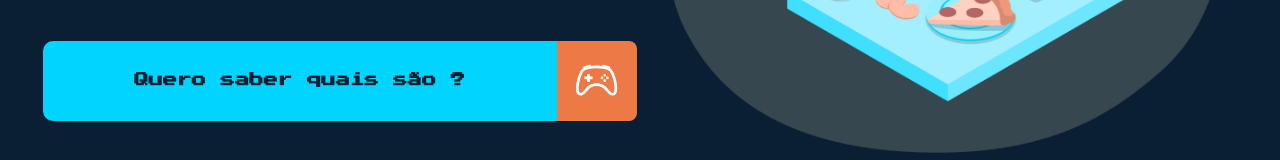
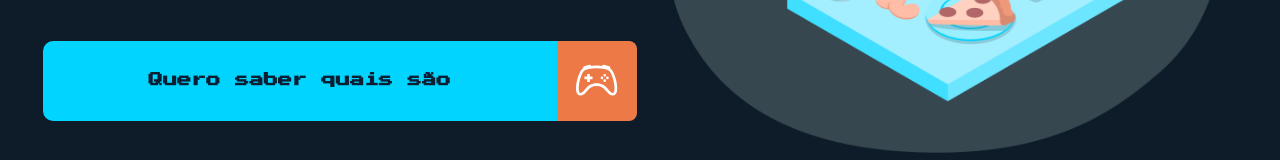
Before and after one commit to JoaoFernandoR/dspesquisa, a React (Create React App) app in the folder frontend/: page / in a window 1280 px wide. Shown: the part 547-707 px from the top of the page. Built offline with nearby package versions, Linux system fonts and the light colour scheme.

Commit message:
Criando navegação com rotas

```diff
--- a/frontend/src/components/Header/Header.scss
+++ b/frontend/src/components/Header/Header.scss
@@ -6,6 +6,7 @@
         display: flex;
         margin-left: 3rem;
         align-items: center;
+        width: 330px;
 
         .icon {
             color: var(--mainBlue);
--- a/frontend/src/components/Header/index.tsx
+++ b/frontend/src/components/Header/index.tsx
@@ -1,15 +1,16 @@
 import React from 'react'
 import { GiGamepadCross } from 'react-icons/gi'
+import { Link} from 'react-router-dom'
 // CSS
 import './Header.scss'
 
 const Header = () => {
     return (
     <section id="header">
-        <div className="header_info">
+        <Link to='/' className="header_info">
             <GiGamepadCross size="2.5rem" className="icon"/>
             <h4> <span>Big Game</span> Survey</h4>
-        </div>
+        </Link>
     </section>
     )
 }
--- a/frontend/src/index.scss
+++ b/frontend/src/index.scss
@@ -14,7 +14,7 @@
 
 body {
     // font-family: 'Play', sans-serif;
-    font-family: 'Press Start 2P', cursive
+    font-family: 'Press Start 2P', cursive;
 }
 
 a {
--- a/frontend/src/pages/Home/Home.scss
+++ b/frontend/src/pages/Home/Home.scss
@@ -1,8 +1,10 @@
 #home {
+    background-image: url('../../assets/images/Vector.png');
+    background-repeat: no-repeat;
+    background-position-y: 330px;
+    background-size: cover;
     background-color: #0B1F34;
     padding: 1rem;
-
-
 
     .container_home {
 
--- a/frontend/src/pages/Home/index.tsx
+++ b/frontend/src/pages/Home/index.tsx
@@ -14,7 +14,7 @@ const Home = () => {
                 <h2 className="subtitle"> Clique no botão abaixo e saiba quais são os jogos que os gamers mais preferem</h2>
                 <div className="button_box">
                     <Link to='/tables'>
-                        <h2>Quero saber quais são ?</h2>
+                        <h2>Quero saber quais são </h2>
                         <div className='icon_controller'>
                             <BsController size='3rem'/>
                         </div>
```
Also changed, not shown: frontend/src/assets/images/Vector.png (added).
